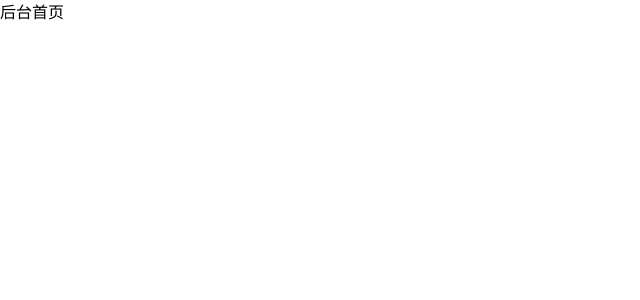
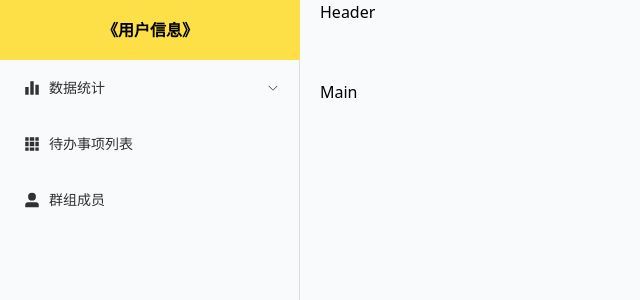
Before and after one commit to HE-DE/GTODO, a Vue app in the folder vue-f/: page / in a window 1280 px wide. Shown: the top 300 px of the page, without its empty margins (0-640 px from the left). Built offline with nearby package versions, Linux system fonts and the light colour scheme.

Commit message:
feat: [+]编写首页的侧边栏

```diff
--- a/vue-f/src/pages/index.vue
+++ b/vue-f/src/pages/index.vue
@@ -1,5 +1,65 @@
 <template>
     <div>
-        后台首页
+        <el-container class="min-h-screen bg-gray-50">
+            <el-aside>
+                <el-header class="bg-yellow-300 font-bold flex items-center justify-center">
+                    《用户信息》
+                </el-header>
+                <el-menu @open="handleOpen" @close="handleClose" class="bg-gray-50 min-h-screen-md">
+                    <el-sub-menu index="1">
+                        <template #title>
+                            <el-icon>
+                                <Histogram />
+                            </el-icon>
+                            <span>数据统计</span>
+                        </template>
+                        <el-menu-item index="1-1">
+                            <el-icon><Select /></el-icon>
+                            事项完成情况
+                        </el-menu-item>
+                        <el-menu-item index="1-2">
+                            <el-icon>
+                                <PieChart />
+                            </el-icon>
+                            任务用时统计
+                        </el-menu-item>
+                    </el-sub-menu>
+                    <el-menu-item index="2">
+                        <el-icon>
+                            <Grid />
+                        </el-icon>
+                        <span>待办事项列表</span>
+                    </el-menu-item>
+                    <el-menu-item index="3" class="">
+                        <el-icon>
+                            <UserFilled />
+                        </el-icon>
+                        <span>群组成员</span>
+                    </el-menu-item>
+                </el-menu>
+            </el-aside>
+            <el-container>
+                <el-header>Header</el-header>
+                <el-main>Main</el-main>
+            </el-container>
+        </el-container>
     </div>
 </template>
+
+<script lang="ts" setup>
+import {
+    UserFilled,
+    Histogram,
+    Select,
+    PieChart,
+    Grid,
+} from '@element-plus/icons-vue'
+const handleOpen = (key: string, keyPath: string[]) => {
+    console.log(key, keyPath)
+}
+const handleClose = (key: string, keyPath: string[]) => {
+    console.log(key, keyPath)
+}
+
+
+</script>
```
